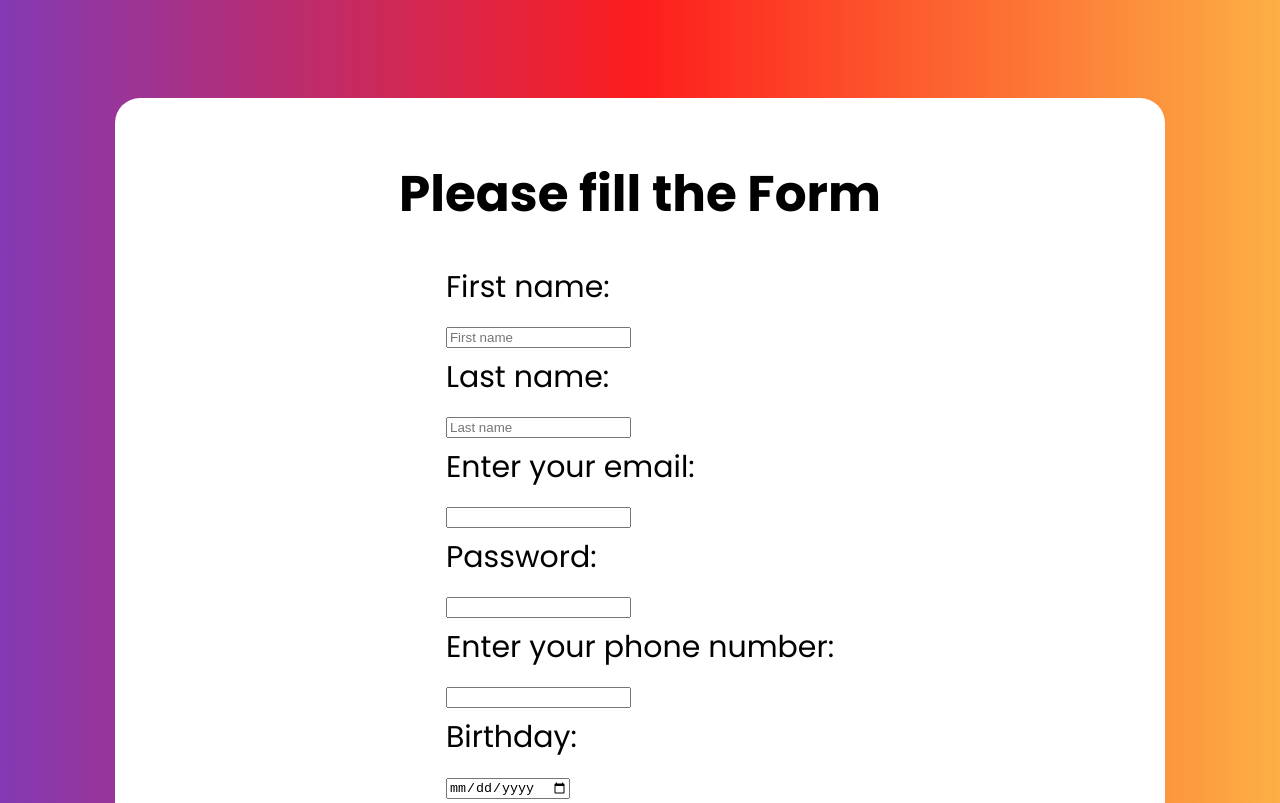
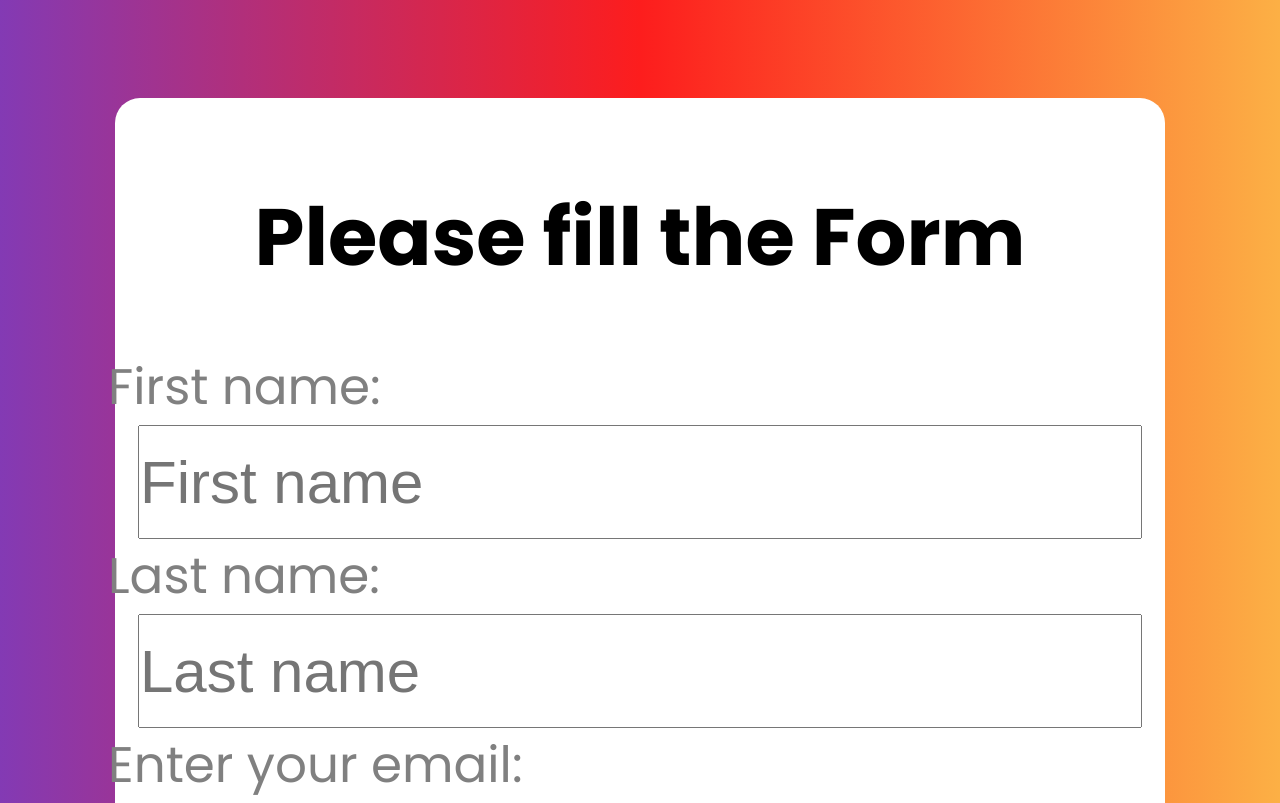
Before and after one commit to bassel1996/Form-Practice, a plain HTML site: page index.HTML in a window 1280 px wide. Shown: the top 803 px of the page. Drawn offline with Linux system fonts and the light colour scheme.

Commit message:
Update Styles.CSS

```diff
--- a/Styles.CSS
+++ b/Styles.CSS
@@ -1,12 +1,17 @@
+
+
+
 body{
     background: rgb(131,58,180);
     background: linear-gradient(90deg, rgba(131,58,180,1) 0%, rgba(253,29,29,1) 50%, rgba(252,176,69,1) 100%);
 
     font-family: 'Poppins', sans-serif;
-    font-size: 30px;
+    font-size: 50px;
 
     display: flex;
     justify-content: center;
+    align-items: center;
+
 
 
 }
@@ -20,16 +25,34 @@ body{
     padding: 25px;
     border-radius: 25px;
     margin-top: 90px;
+    margin-bottom: 90px;
     background-color: white;
     width: 1000px;
 
+    color: gray
 
 
 }
 
+label{
+    border: 0;
+    margin: 0;
+    padding: 0;
+}
 
+input{
+    color: black;
+    height: 110px;
+
+    margin: 0px 30px;
+    padding: 0;
+
+    width: 1000px;
+
+    font-size: 60px;
+}
 
 h1{
-    font-size: 50px;
-
+    font-size: 80px;
+    color: black;
 }
```
